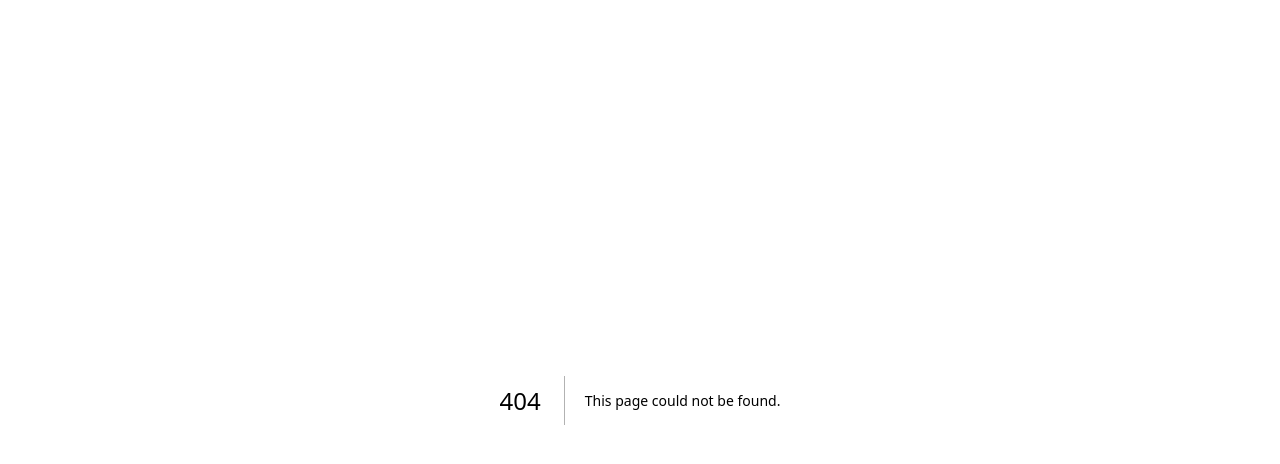
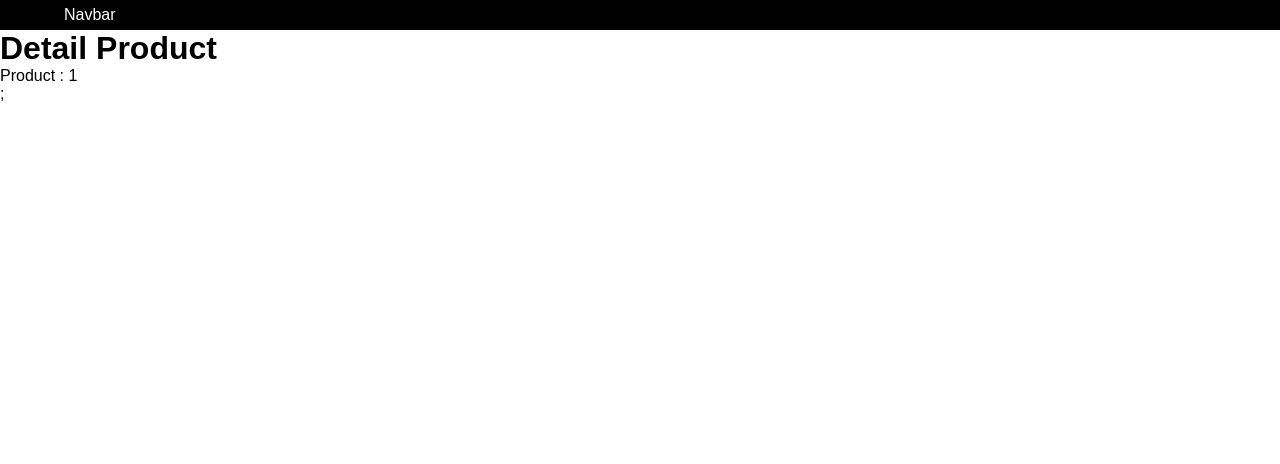
Before and after one commit to MRoyhanF/nextFirst, a Next.js app: page /product/1 in a window 1280 px wide. Before the commit this address had no page. Shown: the top 464 px of the page. Built offline with nearby package versions, Linux system fonts and the light colour scheme.

Commit message:
feat: initiation project

```diff
--- /dev/null
+++ b/src/components/layouts/AppShell/index.tsx
@@ -0,0 +1,16 @@
+import Navbar from "../Navbar"
+
+type AppShellProps = {
+    children: React.ReactNode
+}
+
+const AppShell = (props: AppShellProps) => {
+    const {children} = props;
+    return (
+        <main>
+            <Navbar/>
+            {children}
+        </main>
+    )
+}
+export default AppShell;
--- /dev/null
+++ b/src/components/layouts/Navbar/index.tsx
@@ -0,0 +1,9 @@
+const Navbar = () => {
+  return (
+    <div className="navbar">
+      <div>Navbar</div>
+    </div>
+  );
+};
+
+export default Navbar;
--- a/src/pages/_app.tsx
+++ b/src/pages/_app.tsx
@@ -1,6 +1,11 @@
+import AppShell from "@/components/layouts/AppShell";
 import "@/styles/globals.css";
 import type { AppProps } from "next/app";
 
 export default function App({ Component, pageProps }: AppProps) {
-  return <Component {...pageProps} />;
+  return(
+  <AppShell>
+    <Component {...pageProps} />;
+  </AppShell>
+  )
 }
--- a/src/pages/api/hello.ts
+++ b/src/pages/api/hello.ts
@@ -3,11 +3,10 @@ import type { NextApiRequest, NextApiResponse } from "next";
 
 type Data = {
   name: string;
+  location: string;
+  age: number;
 };
 
-export default function handler(
-  req: NextApiRequest,
-  res: NextApiResponse<Data>,
-) {
-  res.status(200).json({ name: "John Doe" });
+export default function handler(req: NextApiRequest, res: NextApiResponse<Data>) {
+  res.status(200).json({ name: "royhan", location: "jambi", age: 25 });
 }
--- /dev/null
+++ b/src/pages/product/[id].tsx
@@ -0,0 +1,13 @@
+import { useRouter } from "next/router";
+
+const DetailProductPage = () => {
+    const {query} = useRouter();
+  return (
+    <div>
+      <h1>Detail Product</h1>
+      <p>Product : {query.id}</p>
+    </div>
+  );
+};
+
+export default DetailProductPage;
--- a/src/styles/globals.css
+++ b/src/styles/globals.css
@@ -1,78 +1,3 @@
-:root {
-  --max-width: 1100px;
-  --border-radius: 12px;
-  --font-mono: ui-monospace, Menlo, Monaco, "Cascadia Mono", "Segoe UI Mono",
-    "Roboto Mono", "Oxygen Mono", "Ubuntu Monospace", "Source Code Pro",
-    "Fira Mono", "Droid Sans Mono", "Courier New", monospace;
-
-  --foreground-rgb: 0, 0, 0;
-  --background-start-rgb: 214, 219, 220;
-  --background-end-rgb: 255, 255, 255;
-
-  --primary-glow: conic-gradient(
-    from 180deg at 50% 50%,
-    #16abff33 0deg,
-    #0885ff33 55deg,
-    #54d6ff33 120deg,
-    #0071ff33 160deg,
-    transparent 360deg
-  );
-  --secondary-glow: radial-gradient(
-    rgba(255, 255, 255, 1),
-    rgba(255, 255, 255, 0)
-  );
-
-  --tile-start-rgb: 239, 245, 249;
-  --tile-end-rgb: 228, 232, 233;
-  --tile-border: conic-gradient(
-    #00000080,
-    #00000040,
-    #00000030,
-    #00000020,
-    #00000010,
-    #00000010,
-    #00000080
-  );
-
-  --callout-rgb: 238, 240, 241;
-  --callout-border-rgb: 172, 175, 176;
-  --card-rgb: 180, 185, 188;
-  --card-border-rgb: 131, 134, 135;
-}
-
-@media (prefers-color-scheme: dark) {
-  :root {
-    --foreground-rgb: 255, 255, 255;
-    --background-start-rgb: 0, 0, 0;
-    --background-end-rgb: 0, 0, 0;
-
-    --primary-glow: radial-gradient(rgba(1, 65, 255, 0.4), rgba(1, 65, 255, 0));
-    --secondary-glow: linear-gradient(
-      to bottom right,
-      rgba(1, 65, 255, 0),
-      rgba(1, 65, 255, 0),
-      rgba(1, 65, 255, 0.3)
-    );
-
-    --tile-start-rgb: 2, 13, 46;
-    --tile-end-rgb: 2, 5, 19;
-    --tile-border: conic-gradient(
-      #ffffff80,
-      #ffffff40,
-      #ffffff30,
-      #ffffff20,
-      #ffffff10,
-      #ffffff10,
-      #ffffff80
-    );
-
-    --callout-rgb: 20, 20, 20;
-    --callout-border-rgb: 108, 108, 108;
-    --card-rgb: 100, 100, 100;
-    --card-border-rgb: 200, 200, 200;
-  }
-}
-
 * {
   box-sizing: border-box;
   padding: 0;
@@ -83,16 +8,7 @@ html,
 body {
   max-width: 100vw;
   overflow-x: hidden;
-}
-
-body {
-  color: rgb(var(--foreground-rgb));
-  background: linear-gradient(
-      to bottom,
-      transparent,
-      rgb(var(--background-end-rgb))
-    )
-    rgb(var(--background-start-rgb));
+  font-family: Arial, Helvetica, sans-serif;
 }
 
 a {
@@ -100,8 +16,12 @@ a {
   text-decoration: none;
 }
 
-@media (prefers-color-scheme: dark) {
-  html {
-    color-scheme: dark;
-  }
+.navbar {
+  display: flex;
+  width: 100%;
+  height: 30px;
+  background-color: #000;
+  color: #fff;
+  align-items: center;
+  padding: 0 5%
 }
```
Also changed, not shown: src/pages/about/index.tsx (added, +9 -0 lines), src/pages/index.tsx (+3 -109 lines), src/pages/product/index.tsx (added, +9 -0 lines), src/pages/setting/app.tsx (added, +9 -0 lines), src/pages/setting/user/index.tsx (added, +9 -0 lines).
